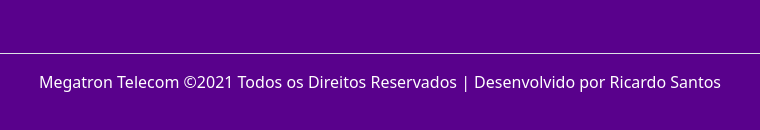
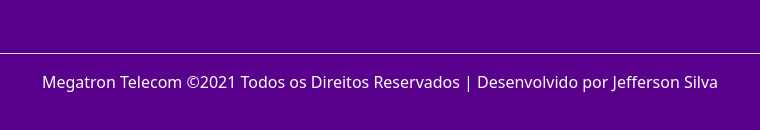
Before and after one commit to Jeff-jp98/megatron_telecom, a plain HTML site: page index.html in a window 1280 px wide. Shown: the part 3262-3392 px from the top of the page, 260-1020 px from the left. Drawn offline with nearby package versions, Linux system fonts and the light colour scheme.

Commit message:
Update index.html

```diff
--- a/index.html
+++ b/index.html
@@ -195,7 +195,7 @@
         <div class="row pt-5 mt-5 text-center">
           <div class="col-md-12">
             <div class="border-top pt-3">
-              <p>Megatron Telecom &copy;<script>document.write(new Date().getFullYear());</script> Todos os Direitos Reservados | Desenvolvido por Ricardo Santos</p>
+              <p>Megatron Telecom &copy;<script>document.write(new Date().getFullYear());</script> Todos os Direitos Reservados | Desenvolvido por Jefferson Silva</p>
             </div>
           </div>
         </div>
```
